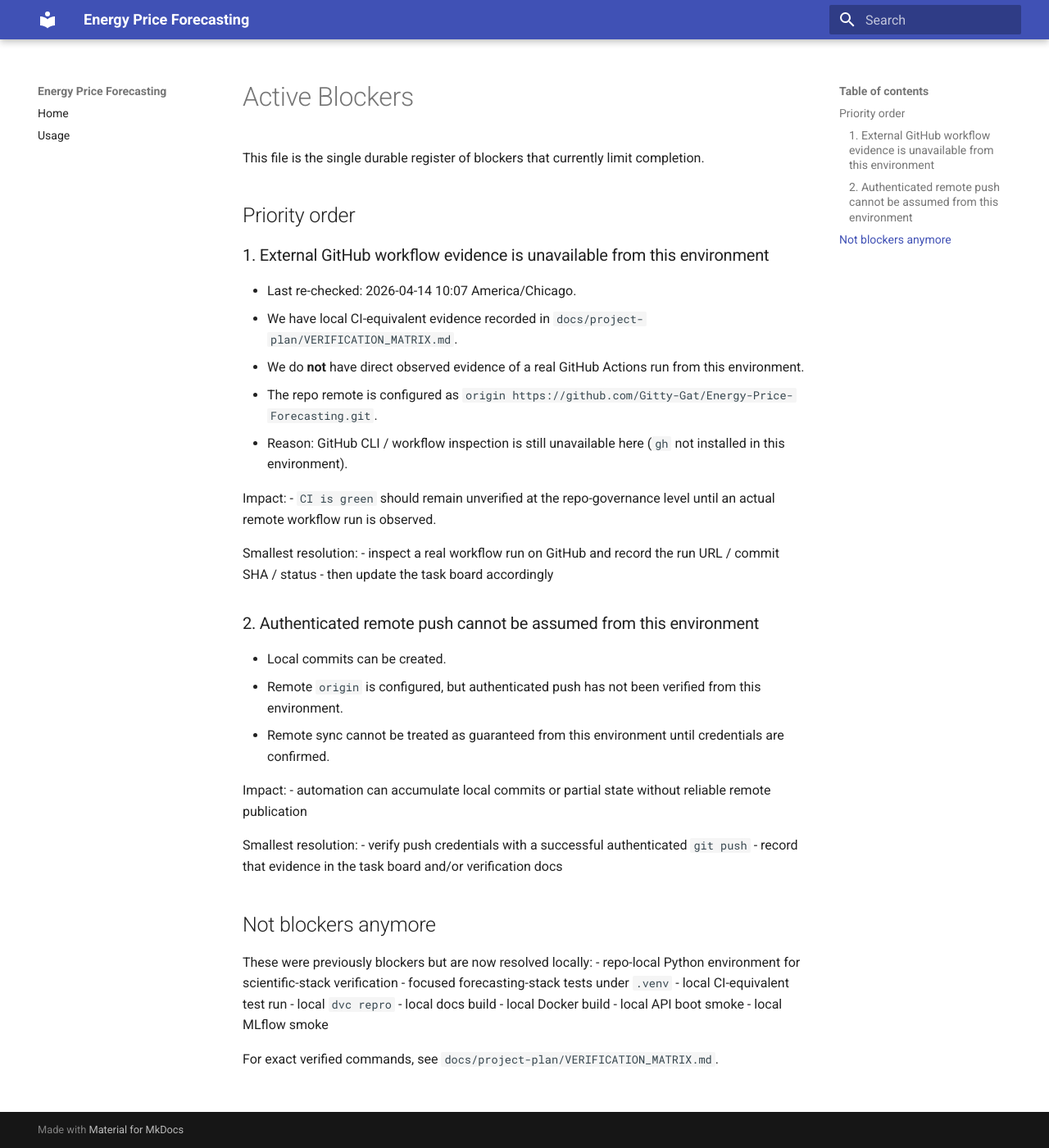
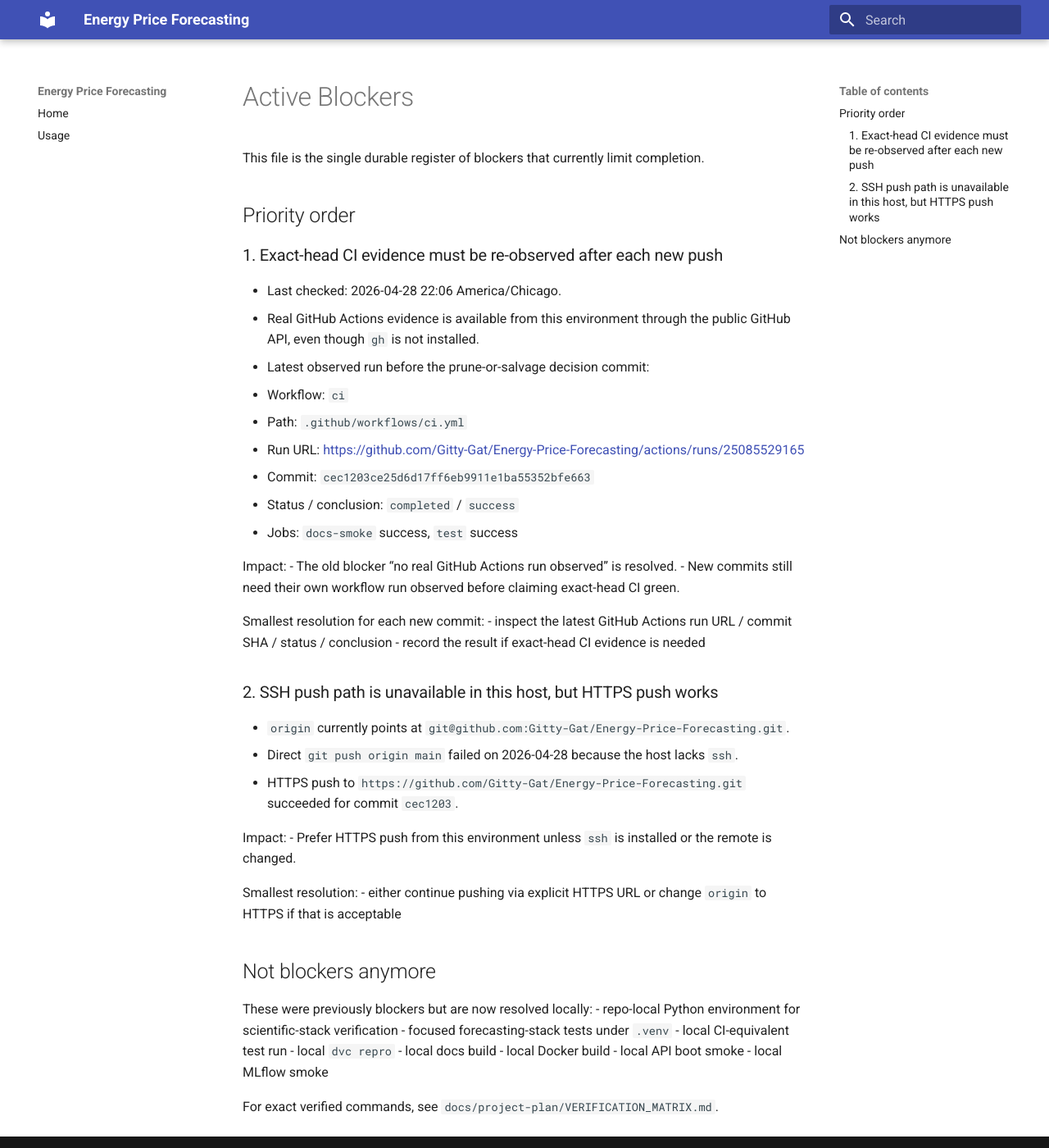
Before and after one commit to Gitty-Gat/Energy-Price-Forecasting, an MkDocs documentation site: the page built from docs/project-plan/BLOCKERS.md, in a window 1280 px wide and 1400 px high. Shown: the whole window at 82% size. Built offline with MkDocs 1.6.1 and Material for MkDocs 9.7.7, drawn with Linux system fonts in a browser that asks for light colours.

Commit message:
docs: record candidate prune decision and CI evidence

```diff
--- a/docs/project-plan/BLOCKERS.md
+++ b/docs/project-plan/BLOCKERS.md
@@ -4,31 +4,35 @@ This file is the single durable register of blockers that currently limit comple
 
 ## Priority order
 
-### 1. External GitHub workflow evidence is unavailable from this environment
-- Last re-checked: 2026-04-14 10:07 America/Chicago.
-- We have local CI-equivalent evidence recorded in `docs/project-plan/VERIFICATION_MATRIX.md`.
-- We do **not** have direct observed evidence of a real GitHub Actions run from this environment.
-- The repo remote is configured as `origin https://github.com/Gitty-Gat/Energy-Price-Forecasting.git`.
-- Reason: GitHub CLI / workflow inspection is still unavailable here (`gh` not installed in this environment).
+### 1. Exact-head CI evidence must be re-observed after each new push
+- Last checked: 2026-04-28 22:06 America/Chicago.
+- Real GitHub Actions evidence is available from this environment through the public GitHub API, even though `gh` is not installed.
+- Latest observed run before the prune-or-salvage decision commit:
+  - Workflow: `ci`
+  - Path: `.github/workflows/ci.yml`
+  - Run URL: <https://github.com/Gitty-Gat/Energy-Price-Forecasting/actions/runs/25085529165>
+  - Commit: `cec1203ce25d6d17ff6eb9911e1ba55352bfe663`
+  - Status / conclusion: `completed` / `success`
+  - Jobs: `docs-smoke` success, `test` success
 
 Impact:
-- `CI is green` should remain unverified at the repo-governance level until an actual remote workflow run is observed.
+- The old blocker “no real GitHub Actions run observed” is resolved.
+- New commits still need their own workflow run observed before claiming exact-head CI green.
+
+Smallest resolution for each new commit:
+- inspect the latest GitHub Actions run URL / commit SHA / status / conclusion
+- record the result if exact-head CI evidence is needed
+
+### 2. SSH push path is unavailable in this host, but HTTPS push works
+- `origin` currently points at `git@github.com:Gitty-Gat/Energy-Price-Forecasting.git`.
+- Direct `git push origin main` failed on 2026-04-28 because the host lacks `ssh`.
+- HTTPS push to `https://github.com/Gitty-Gat/Energy-Price-Forecasting.git` succeeded for commit `cec1203`.
+
+Impact:
+- Prefer HTTPS push from this environment unless `ssh` is installed or the remote is changed.
 
 Smallest resolution:
-- inspect a real workflow run on GitHub and record the run URL / commit SHA / status
-- then update the task board accordingly
-
-### 2. Authenticated remote push cannot be assumed from this environment
-- Local commits can be created.
-- Remote `origin` is configured, but authenticated push has not been verified from this environment.
-- Remote sync cannot be treated as guaranteed from this environment until credentials are confirmed.
-
-Impact:
-- automation can accumulate local commits or partial state without reliable remote publication
-
-Smallest resolution:
-- verify push credentials with a successful authenticated `git push`
-- record that evidence in the task board and/or verification docs
+- either continue pushing via explicit HTTPS URL or change `origin` to HTTPS if that is acceptable
 
 ## Not blockers anymore
 
```
Also changed, not shown: docs/project-plan/LEVEL_UP_TASK_BOARD.md (+11 -9 lines), docs/project-plan/PRUNE_OR_SALVAGE_DECISION_2026-04-28.md (added, +109 -0 lines), docs/project-plan/VERIFICATION_MATRIX.md (+1 -0 lines).
